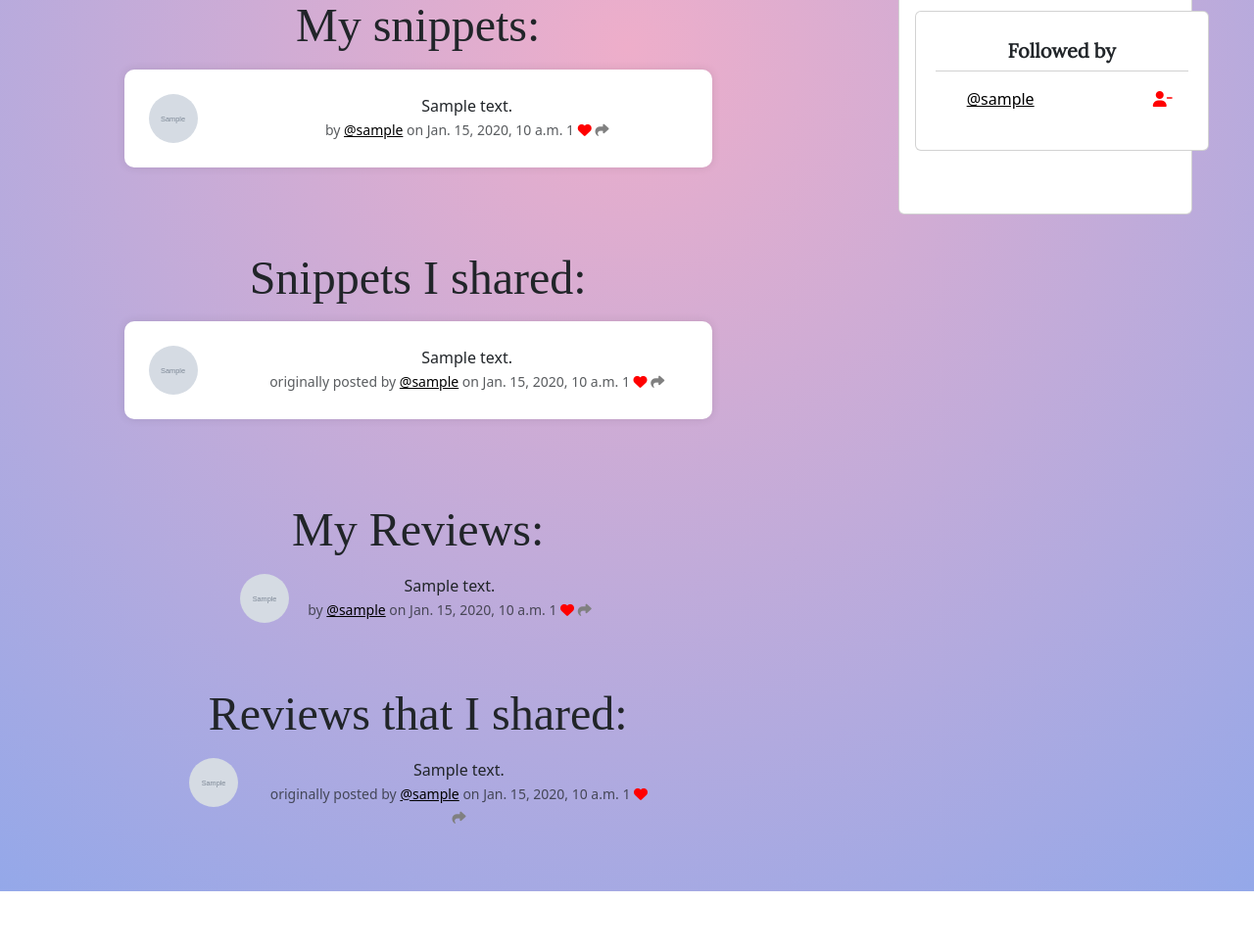
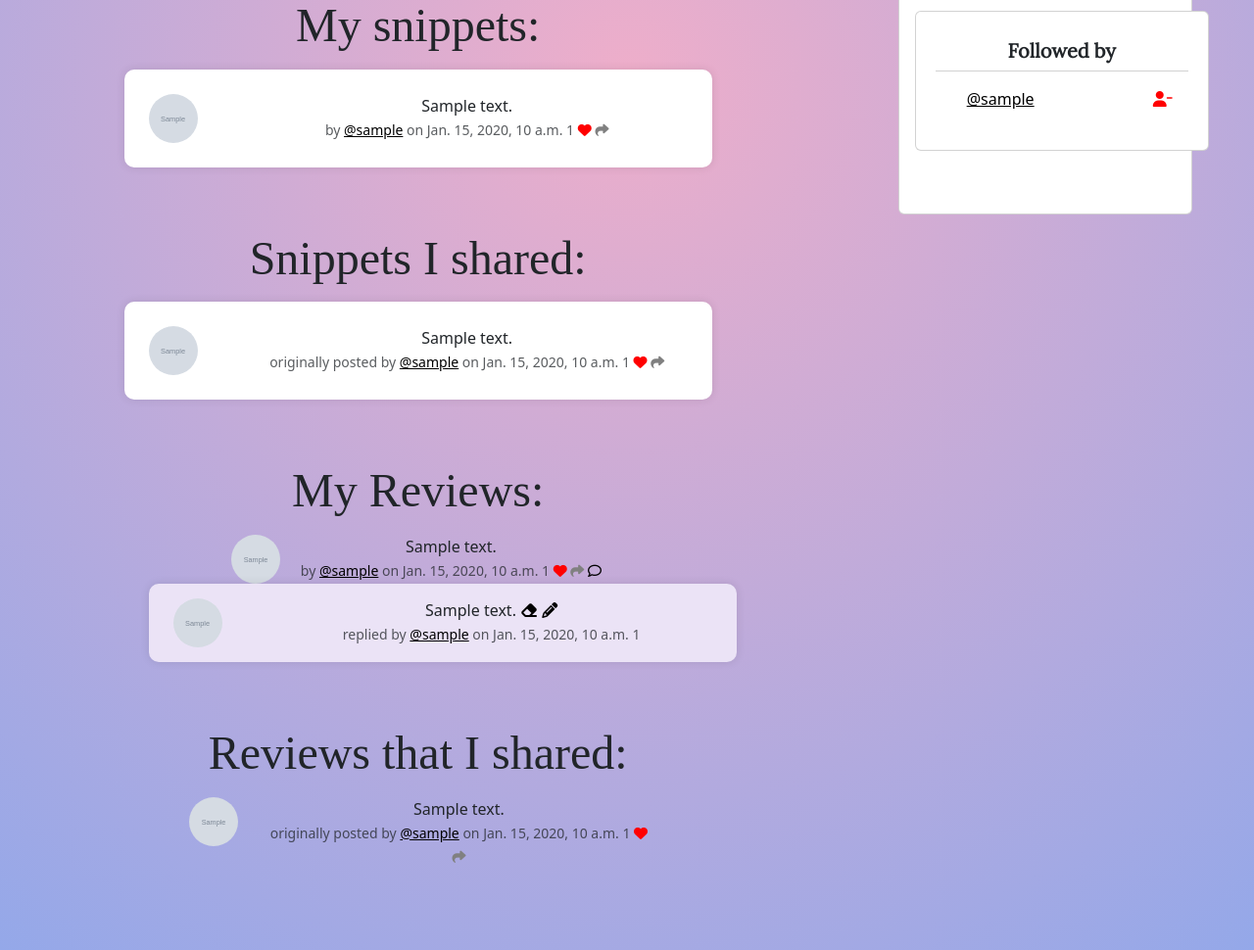
Before and after one commit to KetKode/weread, a Django app: page /members/profile/1 in a window 1280 px wide. Shown: the part 814-1784 px from the top of the page at 98% size. Before the commit the page ends 1724 px from the top, so only its background shows below. Run offline with Django 4.2, Linux system fonts and the light colour scheme; a user stored in the database is signed in; tables that the repository leaves empty hold one stand-in row (values such as "Sample post"); grey boxes marked "Sample" are stand-in pictures; some libraries are stand-ins or nearby versions; some web fonts are replaced.

Commit message:
updated the database items and book model

```diff
--- a/pageturner/members/templates/profiles/profile.html
+++ b/pageturner/members/templates/profiles/profile.html
@@ -95,10 +95,10 @@
             {% else %}
             <p>No posted snippets yet 😥</p>
             {% endif %}
-            </div>
+
 
 <!--Shared snippets section -->
-            <div class="snippets-section">
+
             <h3 class="mt-5 mb-3">Snippets I shared:</h3>
             {% if shared_snippets %}
             {% for snippet in shared_snippets %}
@@ -137,15 +137,15 @@
             {% else %}
             <p>No shared snippets yet 😥</p>
             {% endif %}
-                </div>
+
 
 <!--My reviews section-->
-            <div class="reviews-section">
+
             <h3 class="mt-5 mb-3">My Reviews:</h3>
                     {% if user_reviews %}
                     {% for review in user_reviews %}
 
-                <div class="review-posted mb-3">
+                <div class="review-post">
                     <div class="container">
                         <div class="row">
                             <div class="col-2">
@@ -168,24 +168,47 @@
                                     {% endif %}
                                     <a href="{% url 'review_share' review.id %}"><i class="fa-solid fa-share"
                                                                                       style="color:gray"></i></a>
+                                    <a href="{% url 'review_comment' review.id %}"><i class="fa-regular fa-comment"></i></a>
                                 </small>
                             </div>
                     </div>
                 </div>
             </div>
+
+                {% if review.commented_review.all %}
+{% for comment in review.commented_review.all %}
+<div class="comment-card-reply mb-3">
+    <div class="container">
+        <div class="row">
+            <div class="col-2">
+                {% if comment.user.profile.profile_image %}
+                <img class="profile-image-snippet" src="{{ comment.user.profile.profile_image.url }}">
+                {% endif %}
+            </div>
+
+            <div class="col-10">
+                {{ comment.body }} {% if request.user.id == comment.user.id %} <a href="#"><i class="fa-solid fa-eraser"></i></a> <a href="#"><i class="fa-solid fa-pencil"></i></a>{% endif %} <br/>
+                <small class="text-muted"> replied by <a href="{% url 'profile' comment.user.profile.user.id %}">@{{ comment.user.username }}</a>
+                    on {{ comment.created_at }}
+                    {{ comment.number_of_likes }}
+                </small>
+            </div>
+        </div>
+    </div>
+</div>
+                {% endfor %}
+                {% endif %}
             {% endfor %}
             {% else %}
             <p>No posted reviews yet 😥</p>
             {% endif %}
-            </div>
 
 
-                <div class="reviews-section">
             <h3 class="mt-5 mb-3">Reviews that I shared:</h3>
                     {% if shared_reviews %}
                     {% for review in shared_reviews %}
 
-                <div class="review-posted mb-3">
+                <div class="review-post mb-3">
                     <div class="container">
                         <div class="row">
                             <div class="col-2">
--- a/pageturner/reviews/models.py
+++ b/pageturner/reviews/models.py
@@ -21,12 +21,17 @@ class Author(models.Model):
 class Book(models.Model):
     """A published book"""
     title = models.CharField(max_length=70, help_text="The title of the book.")
-    rating_small = models.CharField(default=0, max_length=50, help_text="The smaller rating of the book", null=True, blank=True)
+    rating = models.CharField(default=0, max_length=50, help_text="The smaller rating of the book", null=True, blank=True)
     author = models.ForeignKey(Author, on_delete=models.CASCADE)
     url = models.URLField(help_text="Link to the book page on Goodreads", default=None, null=True)
     cover_url = models.URLField(null=True, blank=True)
     summary = models.CharField(max_length=2000, help_text="Summary of the book", blank=True, null=True)
-    genres = models.CharField(max_length=1000, help_text="Genres of the book", null=True, blank=True)
+    tags = models.CharField(max_length=1000, help_text="Genres of the book (tags)", null=True, blank=True)
+    number_of_pages = models.IntegerField(help_text="Number of pages in the book.", blank=True, null=True)
+    time = models.CharField(max_length=30, help_text="Time to finish the book.", blank=True, null=True)
+    amazon_link = models.URLField(help_text="Buy on Amazon.", blank=True, null=True)
+    audible_link = models.URLField(help_text="Buy on Amazon.", blank=True, null=True)
+
 
     def __str__(self):
         return f"{self.title} / {self.author}"
--- a/pageturner/reviews/templates/reviews/book_detail.html
+++ b/pageturner/reviews/templates/reviews/book_detail.html
@@ -40,11 +40,9 @@
             </div>
         </div>
 
-        <div class="review">
         <h2>Reviews</h2>
         {% for review in reviews %}
-
-        <div class="review-posted">
+        <div class="review-post">
                 <div class="container">
                     <div class="row">
         <h4>Review by @{{ review.written_by.username }}</h4>
--- a/pageturner/reviews/urls.py
+++ b/pageturner/reviews/urls.py
@@ -11,5 +11,6 @@ urlpatterns = [
     path('book_detail/<int:pk>/review', views.ReviewCreateView.as_view(), name='create_review'),
     path('review_like/<int:pk>', views.review_like, name="review_like"),
     path('review_share/<int:pk>', views.review_share, name="review_share"),
+    path('review_comment/<int:pk>', views.review_comment, name="review_comment"),
 
     ]
```
Also changed, not shown: pageturner/reviews/forms.py (+12 -4 lines), pageturner/reviews/templates/reviews/comment_review.html (added, +52 -0 lines), pageturner/reviews/views.py (+19 -1 lines), pageturner/media/images/bookadmin_avatar_V10IFI8.svg (added), pageturner/members/forms.py (line endings or trailing spaces), pageturner/reviews/migrations/0029_rename_rating_small_book_rating_remove_book_genres_and_more.py (added), pageturner/reviews/migrations/0030_alter_book_number_of_pages.py (added), 1 other file.
